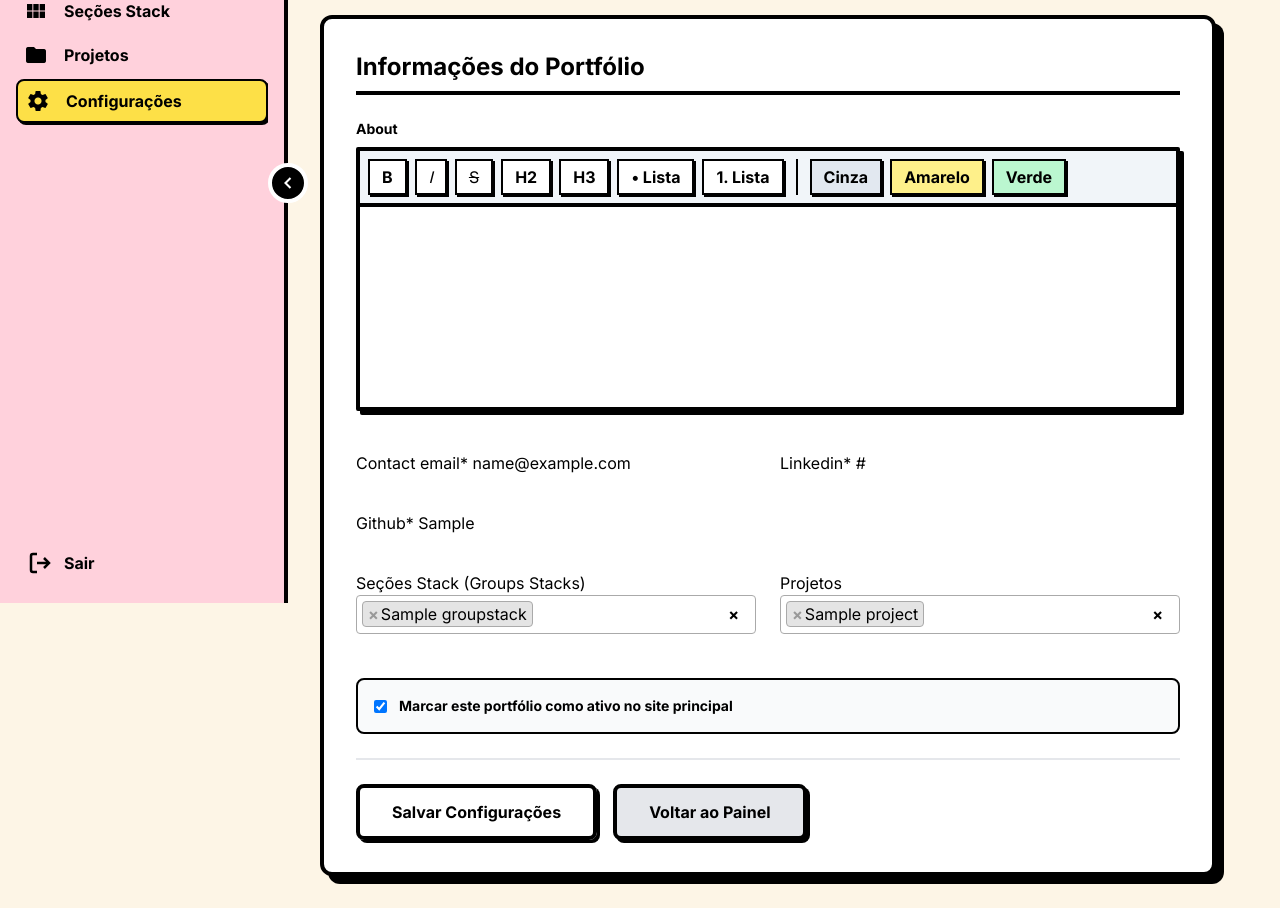
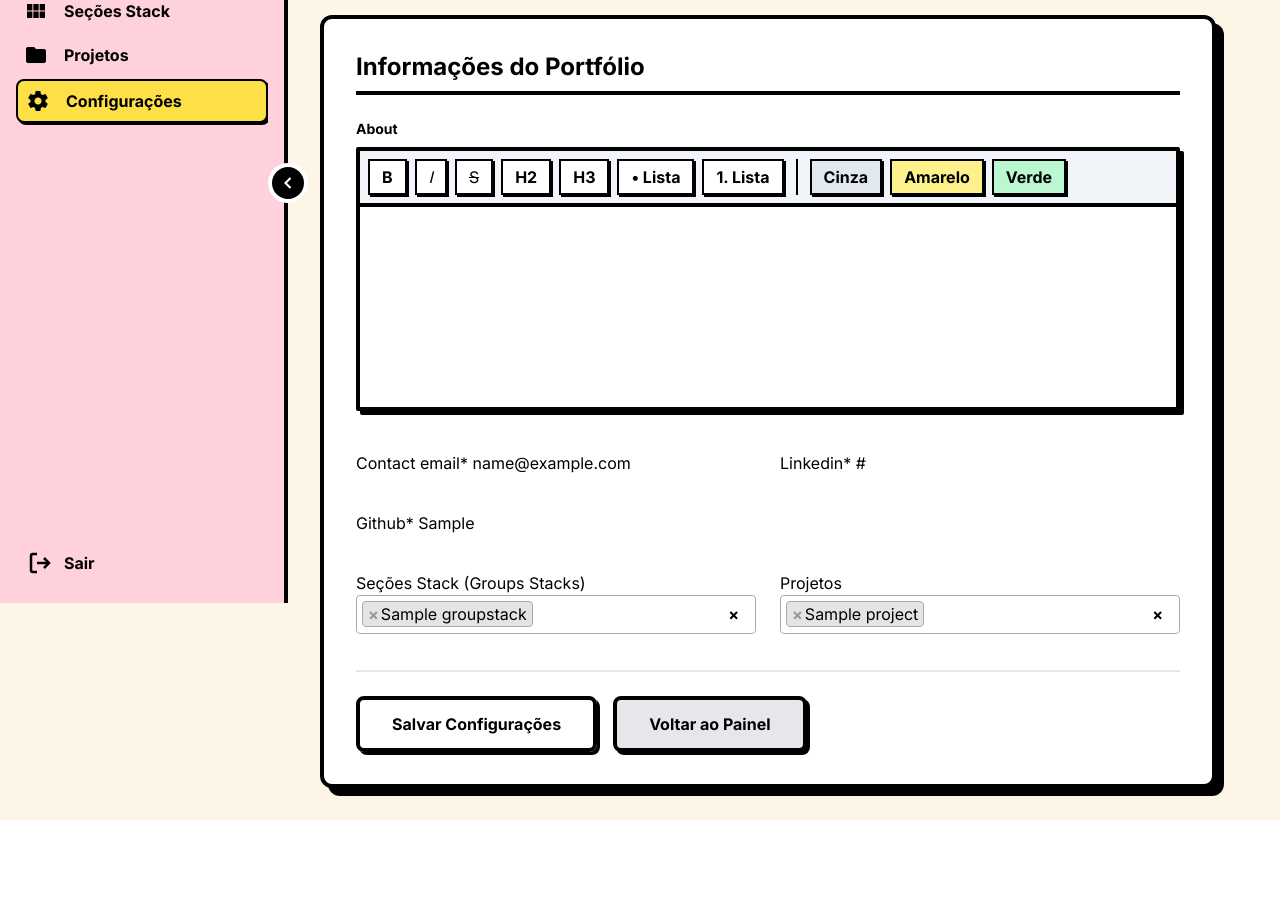
Before and after one commit to JhonatanRian/jrm-dev, a Django app: page /jrm/configuration/ in a window 1280 px wide. Shown: the part 197-1105 px from the top of the page. After the commit the page ends 1017 px from the top, so only its background shows below. Run offline with Django 5.2, Linux system fonts and the light colour scheme; a user stored in the database is signed in; tables that the repository leaves empty hold one stand-in row (values such as "Sample post"); parts of the project's set-up code (start-up, migrations or seed data) failed here and were passed over; some libraries are stand-ins or nearby versions.

Commit message:
chore: upgrade crispy-neurobrutalist to v0.6.2 and remove active status field from portfolio configuration

```diff
--- a/portfolio/forms/portfolio.py
+++ b/portfolio/forms/portfolio.py
@@ -28,7 +28,6 @@ class PortfolioForm(forms.ModelForm):
             "linkedin",
             "github",
             "contact_email",
-            "active",
         ]
         widgets = {
             "about": TipTapEditorWidget(),
--- a/pyproject.toml
+++ b/pyproject.toml
@@ -15,7 +15,7 @@ dependencies = [
 ]
 
 [tool.uv.sources]
-crispy_neurobrutalist = { git = "https://github.com/JhonatanRian/crispy_neurobrutalist", tag = "v0.6.1" }
+crispy_neurobrutalist = { git = "https://github.com/JhonatanRian/crispy_neurobrutalist", tag = "v0.6.2" }
 
 [[tool.uv.dependency-metadata]]
 name = "crispy_neurobrutalist"
--- a/templates/core/base_painel.html
+++ b/templates/core/base_painel.html
@@ -15,6 +15,8 @@
         <link href="https://fonts.googleapis.com/css2?family=Inter:wght@400;600;700;900&display=swap"
               rel="stylesheet">
         <link rel="stylesheet" href="{% static 'css/app.css' %}">
+        <!-- CSS do Crispy Neurobrutalist -->
+            <link rel="stylesheet" href="{% static 'crispy_neurobrutalist/css/neurobrutalist.css' %}">
         {% block extra_css %}
         {% endblock extra_css %}
     </head>
--- a/templates/portfolio/admin/configuration/configuration.html
+++ b/templates/portfolio/admin/configuration/configuration.html
@@ -73,13 +73,6 @@
                                 <div>{{ form.groups_stacks|as_crispy_field }}</div>
                                 <div>{{ form.projects|as_crispy_field }}</div>
                             </div>
-                        </div>
-                        <div class="md:col-span-2 flex items-center gap-3 bg-gray-50 p-4 border-2 border-black rounded-lg mt-2">
-                            {{ form.active }}
-                            <label for="{{ form.active.id_for_label }}"
-                                   class="font-bold text-sm select-none cursor-pointer">
-                                Marcar este portfólio como ativo no site principal
-                            </label>
                         </div>
                     </div>
 
```
Also changed, not shown: 1 other file.
